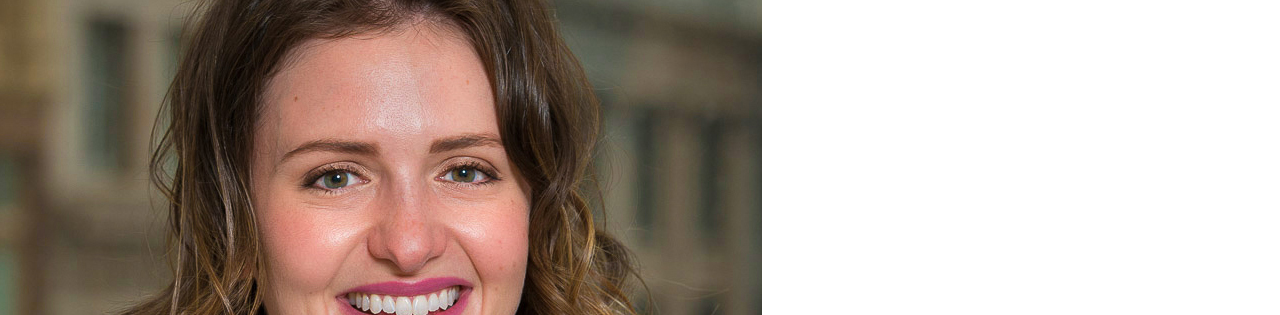
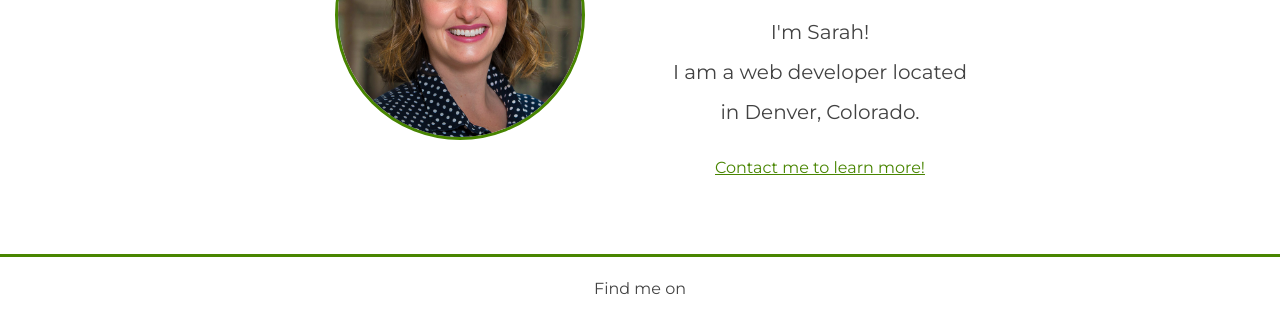
Before and after one commit to sarahmjenkins/portfolio-website, a plain HTML site: page index.html in a window 1280 px wide. Shown: the part 311-626 px from the top of the page. Drawn offline with Linux system fonts and the light colour scheme.

Commit message:
Fixed error

```diff
--- a/index.html
+++ b/index.html
@@ -11,6 +11,7 @@
     <link href="https://fonts.googleapis.com/css2?family=Montserrat:ital,wght@0,400;0,700;1,400&display=swap"
       rel="stylesheet">
     <link rel="stylesheet" type="text/css" href="css/normalize.css">
+    <link rel="stylesheet" type="text/css" href="css/style.production.css">
   </head>
 
   <body>
```
